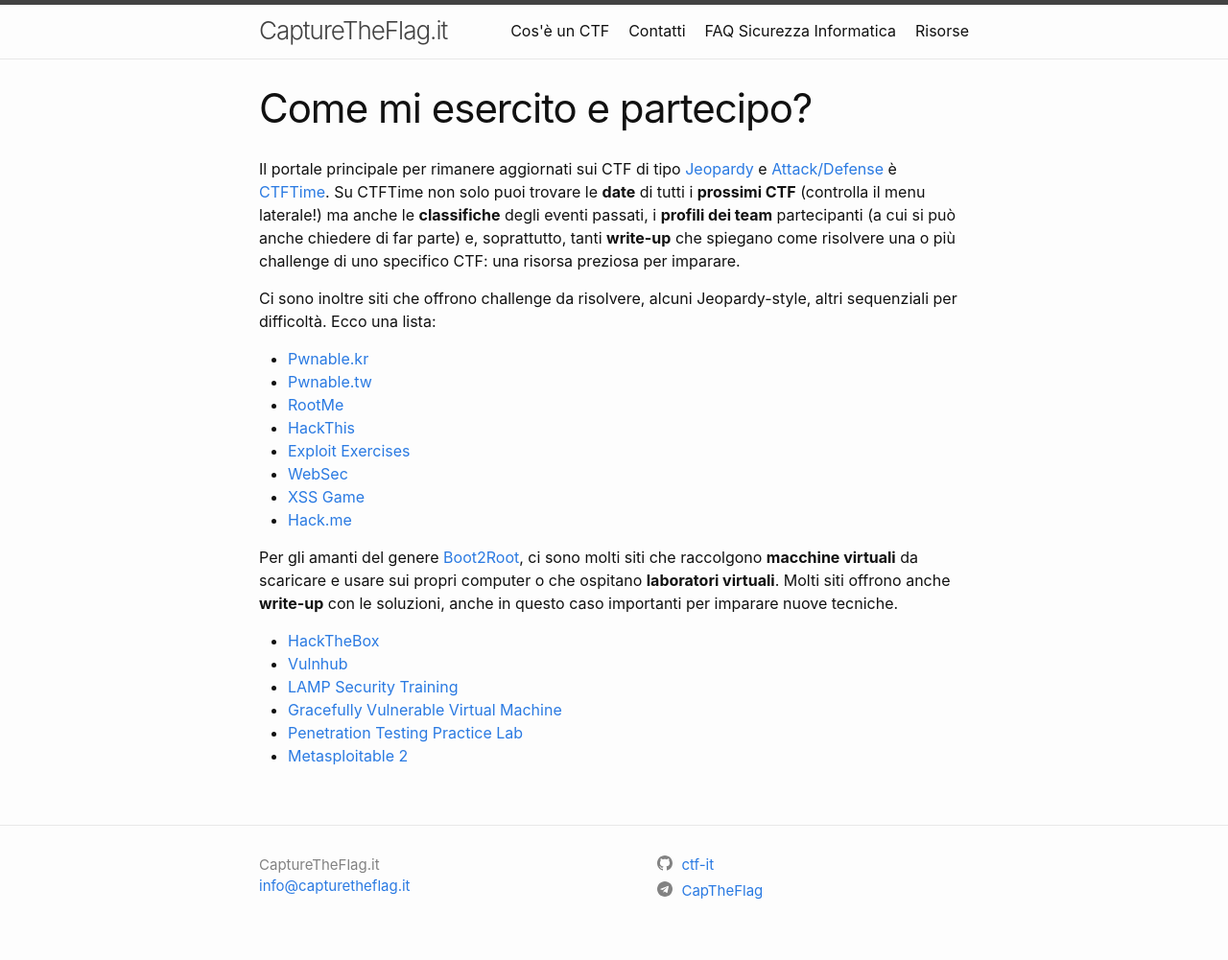
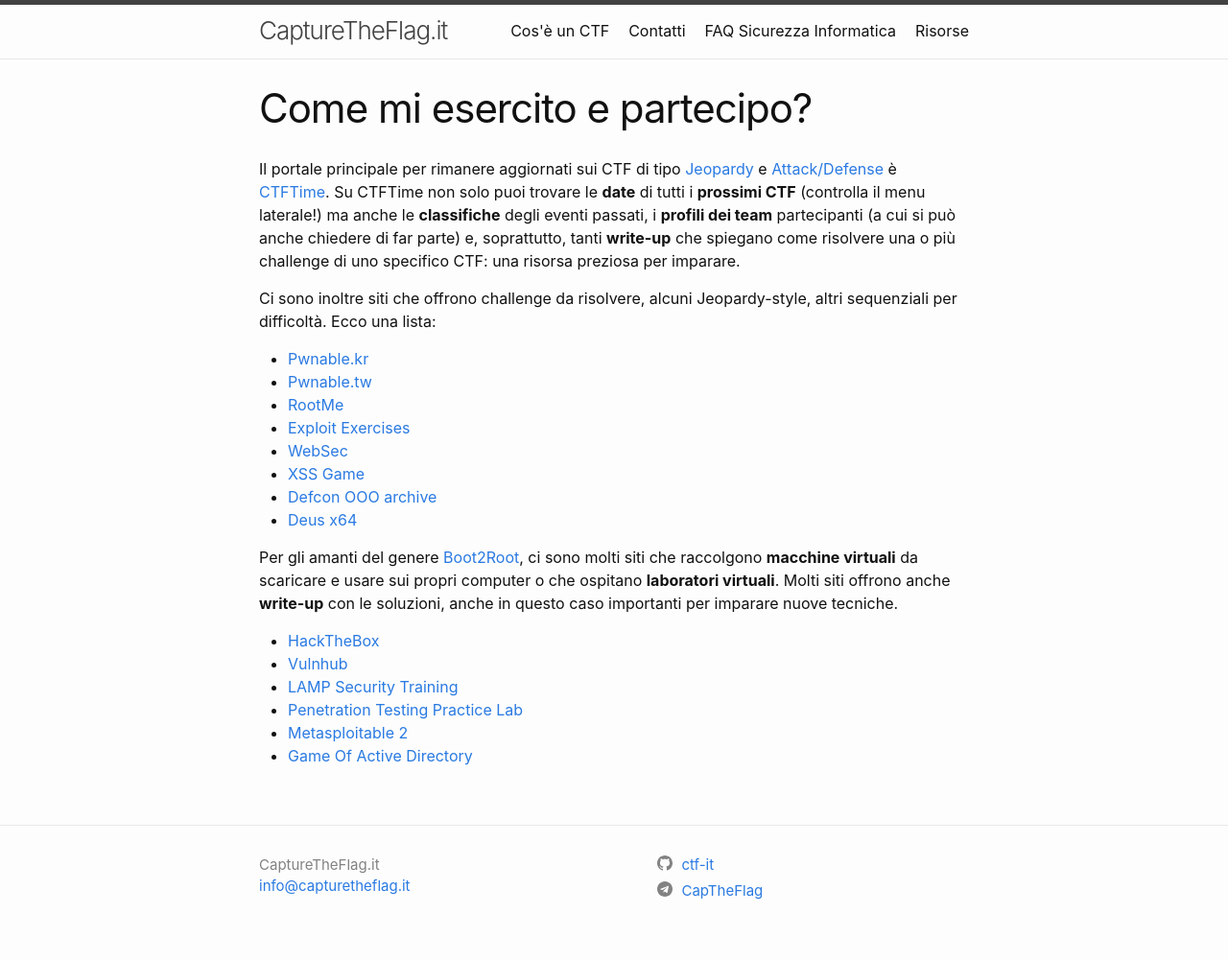
Before and after one commit to ctf-it/website, a Jekyll site: the page built from come-mi-esercito-e-partecipo.md, in a window 1280 px wide. Shown: the whole page at 96% size. Built offline with Jekyll 4.4.1, drawn with Linux system fonts in a browser that asks for light colours.

Commit message:
Fixed deadlinks, added some resources

```diff
--- a/come-mi-esercito-e-partecipo.md
+++ b/come-mi-esercito-e-partecipo.md
@@ -9,16 +9,16 @@ Ci sono inoltre siti che offrono challenge da risolvere, alcuni Jeopardy-style,
  - [Pwnable.kr](http://pwnable.kr)
  - [Pwnable.tw](https://pwnable.tw/)
  - [RootMe](https://www.root-me.org/)
- - [HackThis](https://www.hackthis.co.uk)
  - [Exploit Exercises](https://exploit-exercises.com)
  - [WebSec](http://websec.fr)
- - [XSS Game](https://xss.pwnfunction.com/)
- - [Hack.me](https://hack.me/)
+ - [XSS Game](https://web.archive.org/web/20250306214945/https://xss.pwnfunction.com/)
+ - [Defcon OOO archive](https://archive.ooo/)
+ - [Deus x64](https://deusx64.ai/)
 
 Per gli amanti del genere [Boot2Root](/about/#boot2root), ci sono molti siti che raccolgono **macchine virtuali** da scaricare e usare sui propri computer o che ospitano **laboratori virtuali**. Molti siti offrono anche **write-up** con le soluzioni, anche in questo caso importanti per imparare nuove tecniche.
  - [HackTheBox](https://www.hackthebox.eu)
  - [Vulnhub](https://www.vulnhub.com)
  - [LAMP Security Training](https://sourceforge.net/projects/lampsecurity/files/CaptureTheFlag/)
- - [Gracefully Vulnerable Virtual Machine](https://www.gracefulsecurity.com/vulnvm/)
  - [Penetration Testing Practice Lab](http://www.amanhardikar.com/mindmaps/Practice.html)
  - [Metasploitable 2](https://community.rapid7.com/docs/DOC-1875)
+ - [Game Of Active Directory](https://github.com/Orange-Cyberdefense/GOAD)
```
Also changed, not shown: come-imparo.md (+4 -1 lines).
